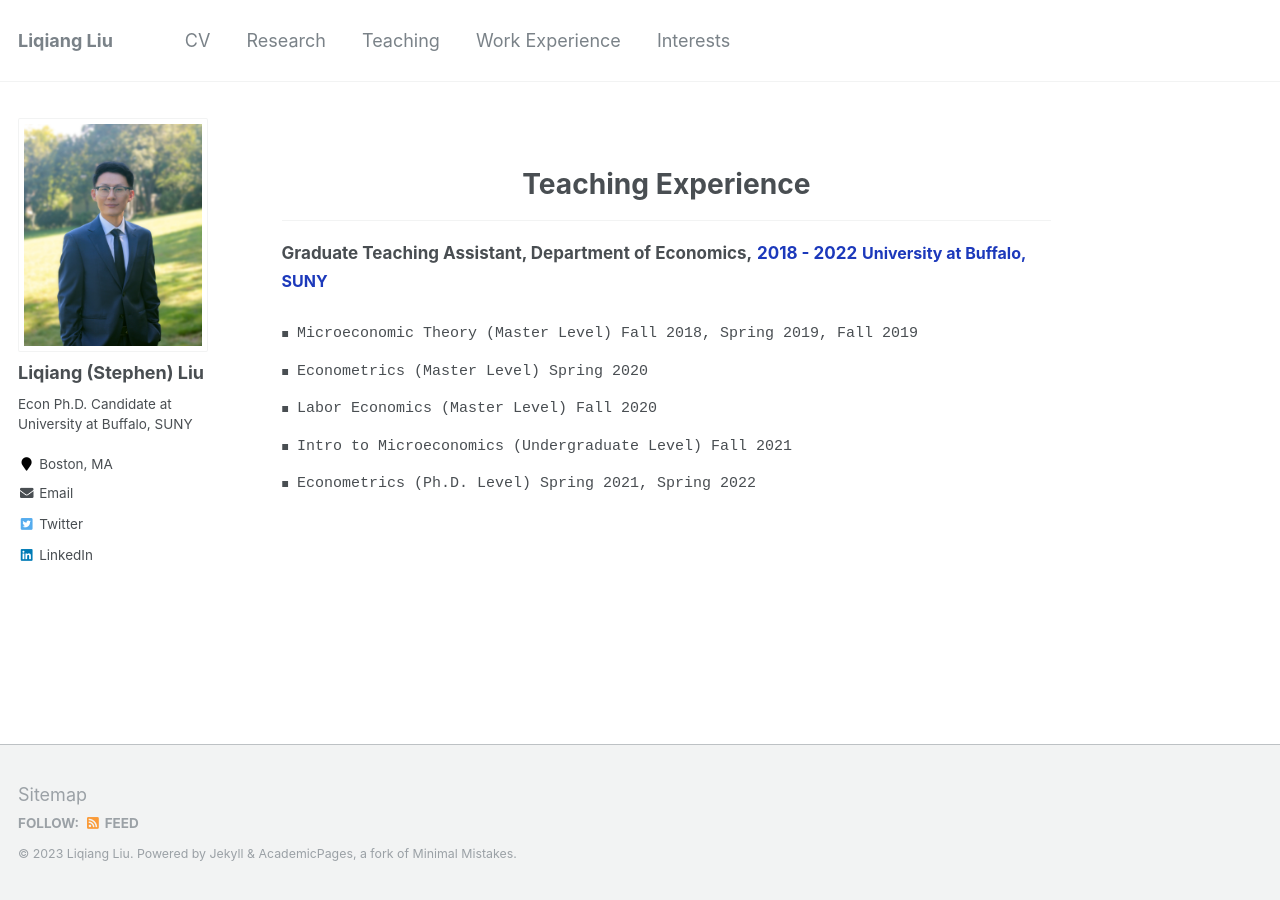
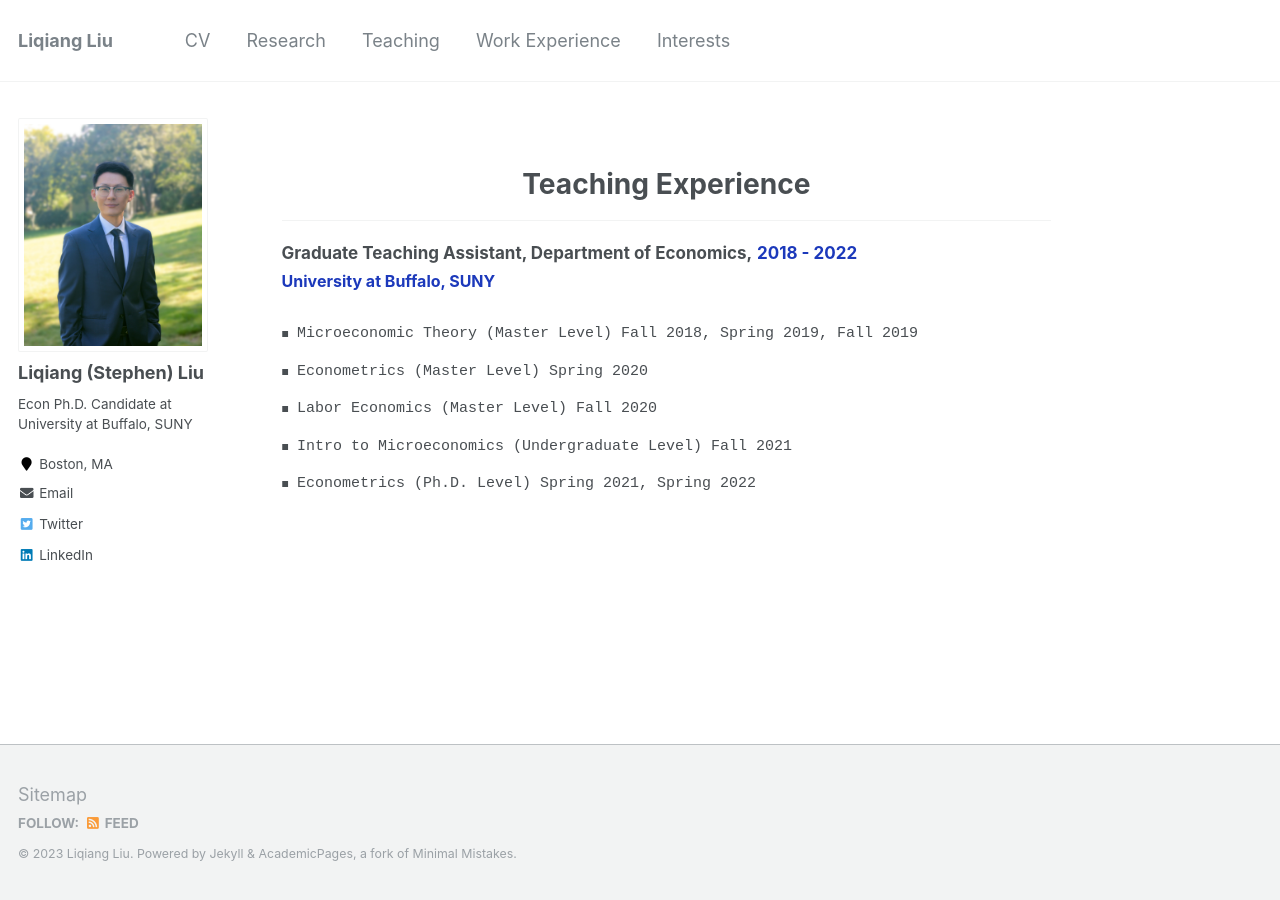
Before and after one commit to Liqiang-Liu/Liqiang-Liu.github.io, a Jekyll site: the page built from _pages/teaching.md, in a window 1280 px wide. Built offline with Jekyll 4.4.1, drawn with Linux system fonts in a browser that asks for light colours.

Commit message:
Update teaching.md

```diff
--- a/_pages/teaching.md
+++ b/_pages/teaching.md
@@ -25,7 +25,7 @@
 </style>
 
 
-<span style="font-size: 17px;"> <strong>Graduate Teaching Assistant, Department of Economics,</strong> <span style="color:#1c39bb;"> <strong> 2018 - 2022</strong> </span> </span>
+<span style="font-size: 17px;"> <strong>Graduate Teaching Assistant, Department of Economics,</strong> <span style="color:#1c39bb;"> <strong> 2018 - 2022</strong> </span> </span><br>
 <span style="font-size: 16px;"> <span style="color:#1c39bb;"> <strong>University at Buffalo, SUNY </strong> </span> </span>
 <ul class="custom-bullet">
     <ul class="custom-bullet">
```
